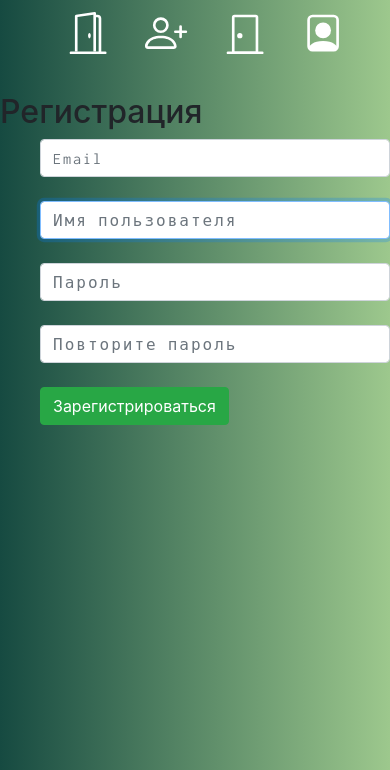
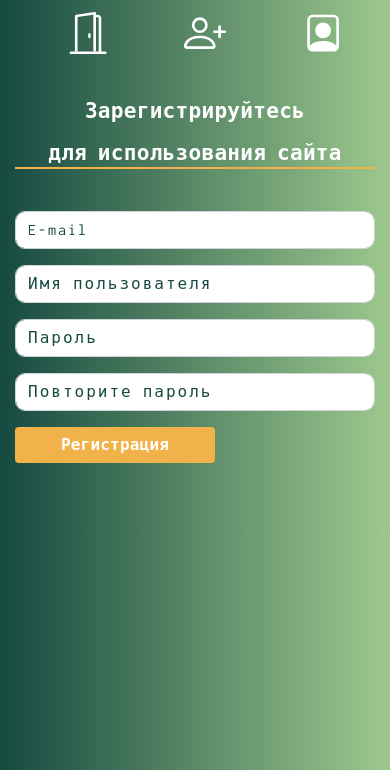
Before and after one commit to ropraname/sharepic, a Django app: page /auth/registr/ in a window 390 px wide. Shown: the top 770 px of the page. Run offline with Django 3.2, Linux system fonts and the light colour scheme; some libraries are stand-ins or nearby versions.

Commit message:
Add responsive design for low-height screens
Add responsive design for low-height screens.
Add pictures to the feed that fit into the resolution when the screen
is zoomed out.
Add fonts and blocks that fit into the resolution
when the screen is reduced.
Remove the problems associated with moving the control panel
when decreasing the resolution.
Add some cosmetic changes to the control panel and text styles.

```diff
--- a/authorization/templates/authorization/login.html
+++ b/authorization/templates/authorization/login.html
@@ -6,10 +6,10 @@
 			<form method="post" enctype="multipart/form-data">
 				{% csrf_token %}
 				<div class="row">
-					<div class="col-lg-7 col-md-4 col-sm-12 left">
-						<h1 class="main-title">Авторизуйтесь<br><br>для использования сайта</h1>
+					<div class="col-lg-7 col-md-10 col-sm-10 left offset-sm-1 offset-md-1 offset-lg-0">
+						<h1 class="main-title title-compressing">Авторизуйтесь<br><br>для использования сайта</h1>
 					</div>
-					<div class="col-lg-5 col-md-8 col-sm-12 right">
+					<div class="col-lg-5 col-md-10 col-sm-10 right offset-sm-1 offset-md-1 offset-lg-0">
 						<div class="form-group">
 							<input type="text" class="form-control" name="{{ form.username.name }}" id="id_{{ form.username.name }}" placeholder="Имя пользователя">
 						</div>
--- a/authorization/templates/authorization/registr.html
+++ b/authorization/templates/authorization/registr.html
@@ -3,20 +3,31 @@
 {% block title %}Регистрация{% endblock %}
 
 {% block content %}
-	<div class="features">
-		<h2>Регистрация</h2>
-		{% if message %}
-			<h3>{{message}}</h3>
-		{% endif %}
-		<form method="post", class="form-group">
-			{% csrf_token %}
-			<ul>
-				{{ form.email }}<br>
-				{{ form.username }}<br>
-				{{ form.password1 }}<br>
-				{{ form.password2 }}<br>
-			<button type="submit" class="btn btn-success">Зарегистрироваться</button>
-			</ul>
-		</form>
+	<div class="share-form registr-form">
+		<div class="container">
+			<form method="post" enctype="multipart/form-data">
+				{% csrf_token %}
+				<div class="row">
+					<div class="col-lg-6 col-md-10 col-sm-10 left offset-sm-1 offset-md-1 offset-lg-0">
+						<h1 class="main-title title-compressing">Зарегистрируйтесь<br><br>для использования сайта</h1>
+					</div>
+					<div class="col-lg-6 col-md-10 col-sm-10 right offset-sm-1 offset-md-1 offset-lg-0">
+						<div class="form-group">
+							<input type="text" class="form-control" name="{{ form.email.name }}" id="id_{{ form.email.name }}" placeholder="E-mail">
+						</div>
+						<div class="form-group">
+							<input type="text" class="form-control" name="{{ form.username.name }}" id="id_{{ form.username.name }}" placeholder="Имя пользователя">
+						</div>
+						<div class="form-group">
+							<input type="password" class="form-control" name="{{ form.password1.name }}" id="id_{{ form.password1.name }}" placeholder="Пароль">
+						</div>
+						<div class="form-group">
+							<input type="password" class="form-control" name="{{ form.password2.name }}" id="id_{{ form.password2.name }}" placeholder="Повторите пароль">
+						</div>
+						<input type="submit" class="btn btn-secondary btn-block" value="Регистрация" name="">
+					</div>
+				</div>
+			</form>
+		</div>
 	</div>
 {% endblock %}
--- a/main/static/main/css/main.css
+++ b/main/static/main/css/main.css
@@ -19,7 +19,7 @@ body {
   text-align: center;
   font-size: 2vh;
   font-style: normal;
-  font-weight: normal;
+  font-weight: bold;
   font-family: 'Inconsolata', monospace;
   letter-spacing: 2px;
   line-height: 5vh;
@@ -86,8 +90,20 @@ body {
   color: black;
 }
 
-.login-form .right div:first-of-type {
-  margin-top: 2em;
+.main-page .main-title {
+  color: white;
+}
+.main-page .left {
+  padding-right: 0.5em;
+  padding-left: 0;
+  margin-right: 1em;
+  width: auto;
+  color: white;
+  border-right: 2px solid #F1B24A;
+}
+
+.share-form .right {
+  margin-top: 4vh;
 }
 
 .share-form {
@@ -106,8 +122,7 @@ body {
 }
 
 .share-form .left h1 {
-  padding-top: 2em;
-  padding-bottom: 2em;
+/*   margin-top: 2em; */
   padding-right: 0.5em;
   padding-left: 0;
   margin-right: 1em;
@@ -139,11 +154,13 @@ body {
   color: var(--white);
   border: 0;
   max-width: 200px;
+  font-weight: bold;
 }
 
 .share-form .right .form-control::placeholder {
   color: #164A41;
   font-size: 16px;
+  font-weight: normal;
 }
 
 .share-form .right textarea {
@@ -371,16 +405,39 @@ main .features .right .date-block {
   }
 }
 
-@media screen and (max-width: 1000px) {
+@media screen and (max-width: 992px) {
   .share-form .left h1 {
-    padding-top: 2em;
-    padding-bottom: 2em;
+    margin: 0;
+    padding-right: 0;
+    padding-left: 0;
+    padding-top: 1vh;
     padding-bottom: 0.1em;
-    margin-bottom: 1em;
+    margin-bottom: 1vh;
+    line-height: 2.6
     color: white;
     border-bottom: 2px solid #F1B24A;
     border-right: 0;
   }
+
+  .title-compressing {
+    text-align: center;
+    font-size: 2.5vh;
+    font-style: normal;
+    font-weight: bold;
+    letter-spacing: 0.25px;
+    line-height: 2.5vh;
+    padding-bottom: 2.7vh;
+  }
+
+  .logged-out .right{
+    display: flex;
+    flex-direction: row;
+    justify-content: flex-start;
+  }
+  .share-form .right {
+    margin-bottom: 8vh;
+  }
+
 }
 
 @media screen and (max-width: 1000px) {
--- a/main/templates/main/layout.html
+++ b/main/templates/main/layout.html
@@ -40,9 +40,12 @@
 
 			<div class="collapse navbar-collapse col-lg-3 col-md-3 nav-second">
 				<ul class="navbar-nav mr-4 topnav-auth">
+					{% if user.is_authenticated %}
+					{% else %}
 						<li class="nav-item">
 							<a href="{% url 'login' %}" class="nav-link main-text compressing-text" id="login" class="auth">Вход</a>
 						</li>
+					{% endif %}
 					<li class="nav-item">
 						<a href="{% url 'registr' %}" class="nav-link main-text compressing-text" id="registr" class="auth">Регистрация</a>
 					</li>
@@ -60,7 +63,7 @@
 				<ul class="navbar-nav topnav-icon container">
 					<li class="nav-item col-3">
 						<a href="{% url 'home' %}" class="nav-link main-text compressing-text icon-link" class="active" id="home">
-							<svg width="5vh" height="5vh" viewBox="0 0 16 16" class="bi bi-house" fill="currentColor" xmlns="http://www.w3.org/2000/svg">
+							<svg width="5vh" height="5vh" viewBox="0 0 16 16" class="bi bi-house compressing-icon" fill="currentColor" xmlns="http://www.w3.org/2000/svg">
 								<path fill-rule="evenodd" d="M2 13.5V7h1v6.5a.5.5 0 0 0 .5.5h9a.5.5 0 0 0 .5-.5V7h1v6.5a1.5 1.5 0 0 1-1.5 1.5h-9A1.5 1.5 0 0 1 2 13.5zm11-11V6l-2-2V2.5a.5.5 0 0 1 .5-.5h1a.5.5 0 0 1 .5.5z"/>
 								<path fill-rule="evenodd" d="M7.293 1.5a1 1 0 0 1 1.414 0l6.647 6.646a.5.5 0 0 1-.708.708L8 2.207 1.354 8.854a.5.5 0 1 1-.708-.708L7.293 1.5z"/>
 							</svg>
@@ -68,14 +71,14 @@
 					</li>
 					<li class="nav-item col-3">
 						<a href="{% url 'view_home' %}" class="nav-link main-text compressing-text icon-link" id="lent">
-							<svg width="5vh" height="5vh" viewBox="0 0 16 16" class="bi bi-view-list" fill="currentColor" xmlns="http://www.w3.org/2000/svg">
+							<svg width="5vh" height="5vh" viewBox="0 0 16 16" class="bi bi-view-list compressing-icon" fill="currentColor" xmlns="http://www.w3.org/2000/svg">
   								<path fill-rule="evenodd" d="M3 4.5h10a2 2 0 0 1 2 2v3a2 2 0 0 1-2 2H3a2 2 0 0 1-2-2v-3a2 2 0 0 1 2-2zm0 1a1 1 0 0 0-1 1v3a1 1 0 0 0 1 1h10a1 1 0 0 0 1-1v-3a1 1 0 0 0-1-1H3zM1 2a.5.5 0 0 1 .5-.5h13a.5.5 0 0 1 0 1h-13A.5.5 0 0 1 1 2zm0 12a.5.5 0 0 1 .5-.5h13a.5.5 0 0 1 0 1h-13A.5.5 0 0 1 1 14z"/>
 							</svg>
 						</a>
 					</li>
 					<li class="nav-item col-3">
 						<a href="{% url 'upload' %}" class="nav-link main-text compressing-text icon-link" id="share">
-							<svg width="5vh" height="5vh" viewBox="0 0 16 16" class="bi bi-pencil-square" fill="currentColor" xmlns="http://www.w3.org/2000/svg">
+							<svg width="5vh" height="5vh" viewBox="0 0 16 16" class="bi bi-pencil-square compressing-icon" fill="currentColor" xmlns="http://www.w3.org/2000/svg">
   								<path d="M15.502 1.94a.5.5 0 0 1 0 .706L14.459 3.69l-2-2L13.502.646a.5.5 0 0 1 .707 0l1.293 1.293zm-1.75 2.456l-2-2L4.939 9.21a.5.5 0 0 0-.121.196l-.805 2.414a.25.25 0 0 0 .316.316l2.414-.805a.5.5 0 0 0 .196-.12l6.813-6.814z"/>
   								<path fill-rule="evenodd" d="M1 13.5A1.5 1.5 0 0 0 2.5 15h11a1.5 1.5 0 0 0 1.5-1.5v-6a.5.5 0 0 0-1 0v6a.5.5 0 0 1-.5.5h-11a.5.5 0 0 1-.5-.5v-11a.5.5 0 0 1 .5-.5H9a.5.5 0 0 0 0-1H2.5A1.5 1.5 0 0 0 1 2.5v11z"/>
 							</svg>
@@ -83,7 +86,7 @@
 					</li>
 					<li class="nav-item col-3">
 						<a href="{% url 'view_scoreboard' %}" class="nav-link main-text compressing-text icon-link" id="scoreboard">
-							<svg width="5vh" height="5vh" viewBox="0 0 16 16" class="bi bi-award" fill="currentColor" xmlns="http://www.w3.org/2000/svg">
+							<svg width="5vh" height="5vh" viewBox="0 0 16 16" class="bi bi-award compressing-icon" fill="currentColor" xmlns="http://www.w3.org/2000/svg">
   								<path fill-rule="evenodd" d="M9.669.864L8 0 6.331.864l-1.858.282-.842 1.68-1.337 1.32L2.6 6l-.306 1.854 1.337 1.32.842 1.68 1.858.282L8 12l1.669-.864 1.858-.282.842-1.68 1.337-1.32L13.4 6l.306-1.854-1.337-1.32-.842-1.68L9.669.864zm1.196 1.193l-1.51-.229L8 1.126l-1.355.702-1.51.229-.684 1.365-1.086 1.072L3.614 6l-.25 1.506 1.087 1.072.684 1.365 1.51.229L8 10.874l1.356-.702 1.509-.229.684-1.365 1.086-1.072L12.387 6l.248-1.506-1.086-1.072-.684-1.365z"/>
   								<path d="M4 11.794V16l4-1 4 1v-4.206l-2.018.306L8 13.126 6.018 12.1 4 11.794z"/>
 							</svg>
@@ -99,36 +102,41 @@
 		<div class="collapse navbar-collapse " id="navbarSupportedContent">
 			<div class="collapse navbar-collapse col-sm-12 col-md-12 center-block nav-second">
 				<ul class="navbar-nav topnav-auth-icon container">
+					{% if user.is_authenticated %}
+					{% else %}
 						<li class="nav-item col-3">
 							<a href="{% url 'login' %}" class="nav-link main-text compressing-text icon-link" id="login" class="auth">
-							<svg width="5vh" height="5vh" viewBox="0 0 16 16" class="bi bi-door-open" fill="currentColor" xmlns="http://www.w3.org/2000/svg">
+								<svg width="5vh" height="5vh" viewBox="0 0 16 16" class="bi bi-door-open compressing-icon" fill="currentColor" xmlns="http://www.w3.org/2000/svg">
 		  							<path fill-rule="evenodd" d="M1 15.5a.5.5 0 0 1 .5-.5h13a.5.5 0 0 1 0 1h-13a.5.5 0 0 1-.5-.5zM11.5 2H11V1h.5A1.5 1.5 0 0 1 13 2.5V15h-1V2.5a.5.5 0 0 0-.5-.5z"/>
 		  							<path fill-rule="evenodd" d="M10.828.122A.5.5 0 0 1 11 .5V15h-1V1.077l-6 .857V15H3V1.5a.5.5 0 0 1 .43-.495l7-1a.5.5 0 0 1 .398.117z"/>
 		  							<path d="M8 9c0 .552.224 1 .5 1s.5-.448.5-1-.224-1-.5-1-.5.448-.5 1z"/>
 								</svg>
 							</a>
 						</li>
+					{% endif %}
 					<li class="nav-item col-3">
 						<a href="{% url 'registr' %}" class="nav-link main-text compressing-text icon-link" id="registr" class="auth">
-							<svg width="5vh" height="5vh" viewBox="0 0 16 16" class="bi bi-person-plus" fill="currentColor" xmlns="http://www.w3.org/2000/svg">
+							<svg width="5vh" height="5vh" viewBox="0 0 16 16" class="bi bi-person-plus compressing-icon" fill="currentColor" xmlns="http://www.w3.org/2000/svg">
 	  							<path fill-rule="evenodd" d="M11 14s1 0 1-1-1-4-6-4-6 3-6 4 1 1 1 1h10zm-9.995-.944v-.002.002zM1.022 13h9.956a.274.274 0 0 0 .014-.002l.008-.002c-.001-.246-.154-.986-.832-1.664C9.516 10.68 8.289 10 6 10c-2.29 0-3.516.68-4.168 1.332-.678.678-.83 1.418-.832 1.664a1.05 1.05 0 0 0 .022.004zm9.974.056v-.002.002zM6 7a2 2 0 1 0 0-4 2 2 0 0 0 0 4zm3-2a3 3 0 1 1-6 0 3 3 0 0 1 6 0zm4.5 0a.5.5 0 0 1 .5.5v2a.5.5 0 0 1-.5.5h-2a.5.5 0 0 1 0-1H13V5.5a.5.5 0 0 1 .5-.5z"/>
 	  							<path fill-rule="evenodd" d="M13 7.5a.5.5 0 0 1 .5-.5h2a.5.5 0 0 1 0 1H14v1.5a.5.5 0 0 1-1 0v-2z"/>
 							</svg>
 						</a>
 					</li>
+					{% if user.is_authenticated %}
 						<li class="nav-item col-3">
 							<a href="{% url 'logout' %}" class="nav-link main-text compressing-text icon-link" id="logout" class="auth">
-							<svg width="5vh" height="5vh" viewBox="0 0 16 16" class="bi bi-door-closed" fill="currentColor" xmlns="http://www.w3.org/2000/svg">
+								<svg width="5vh" height="5vh" viewBox="0 0 16 16" class="bi bi-door-closed compressing-icon" fill="currentColor" xmlns="http://www.w3.org/2000/svg">
 	  								<path fill-rule="evenodd" d="M3 2a1 1 0 0 1 1-1h8a1 1 0 0 1 1 1v13a1 1 0 0 1-1 1H4a1 1 0 0 1-1-1V2zm1 0v13h8V2H4z"/>
 	  								<path d="M7 9a1 1 0 1 1-2 0 1 1 0 0 1 2 0z"/>
 	  								<path fill-rule="evenodd" d="M1 15.5a.5.5 0 0 1 .5-.5h13a.5.5 0 0 1 0 1h-13a.5.5 0 0 1-.5-.5z"/>
 								</svg>
 							</a>
 						</li>
-
+					{% else %}
+					{% endif %}
 					<li class="nav-item col-3">
 						<a href="{% url 'view_profile' %}" class="nav-link main-text compressing-text text-center icon-link" id="profile">
-							<svg width="5vh" height="5vh" viewBox="0 0 16 16" class="bi bi-file-person" fill="currentColor" xmlns="http://www.w3.org/2000/svg">
+							<svg width="5vh" height="5vh" viewBox="0 0 16 16" class="bi bi-file-person compressing-icon" fill="currentColor" xmlns="http://www.w3.org/2000/svg">
   								<path fill-rule="evenodd" d="M4 1h8a2 2 0 0 1 2 2v10a2 2 0 0 1-2 2H4a2 2 0 0 1-2-2V3a2 2 0 0 1 2-2zm0 1a1 1 0 0 0-1 1v10a1 1 0 0 0 1 1h8a1 1 0 0 0 1-1V3a1 1 0 0 0-1-1H4z"/>
   								<path d="M13.784 14c-.497-1.27-1.988-3-5.784-3s-5.287 1.73-5.784 3h11.568z"/>
   								<path fill-rule="evenodd" d="M8 10a3 3 0 1 0 0-6 3 3 0 0 0 0 6z"/>
--- a/view_pic/templates/view_pic/view_home.html
+++ b/view_pic/templates/view_pic/view_home.html
@@ -4,7 +4,7 @@
 
 {% block content %}
 	<div class="container">
-		<div class="features_0 row">
+		<div class="features_0 row pictures_lent">
 			{% if pictures|length >= 1 %}
 				{% for el in pictures %}
 					<div class="pic_post col-xl-3 col-lg-4 col-md-6 col-sm-12 text-center">
```
Also changed, not shown: other parts of main/static/main/css/main.css (+136 -1 lines), authorization/templates/authorization/logged_out.html (+13 -3 lines), main/templates/main/main_page.html (+6 -3 lines), view_pic/templates/view_pic/details_view.html (+8 -8 lines), view_pic/templates/view_pic/upload.html (+13 -11 lines). Lines whose indentation alone changed are shown as unchanged.
